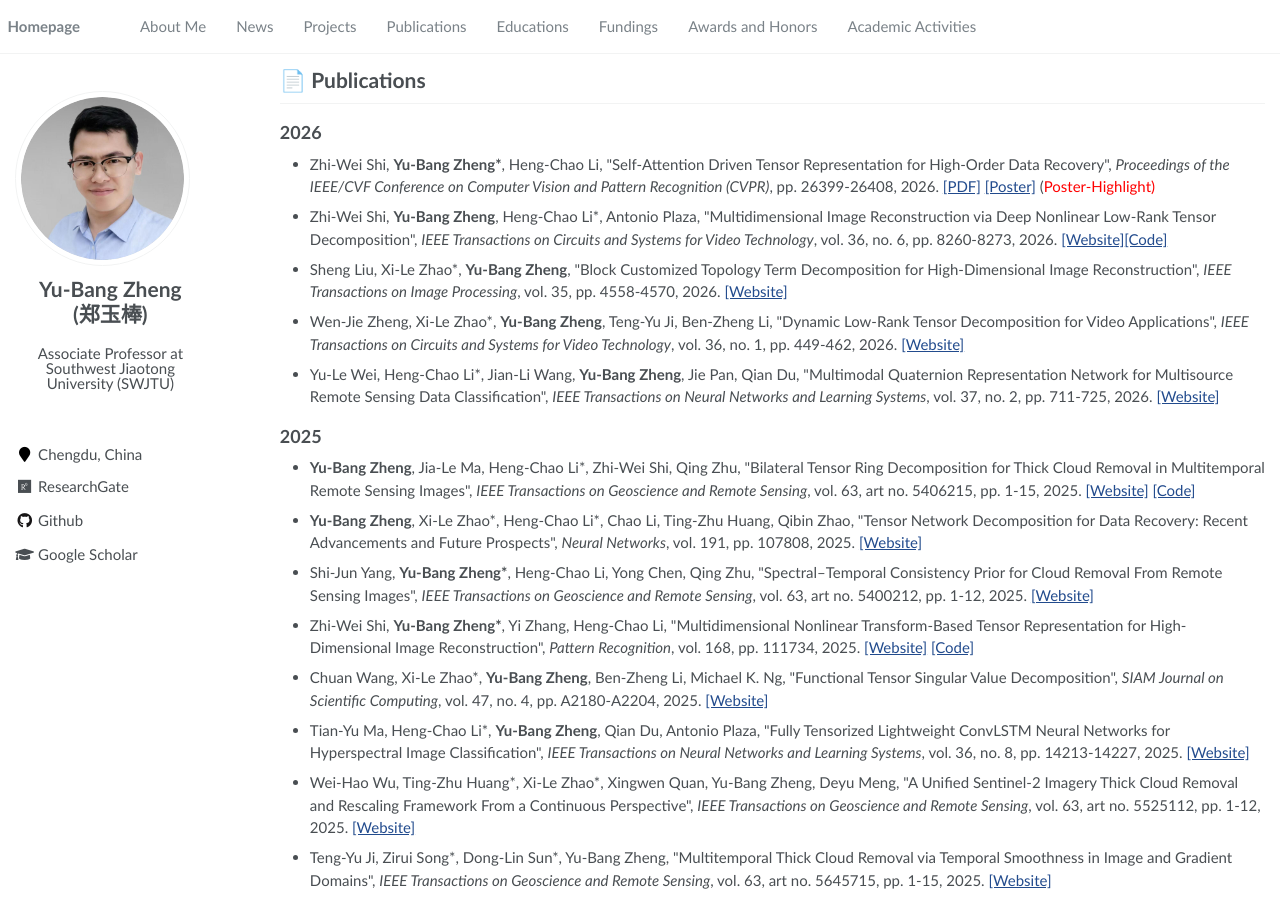
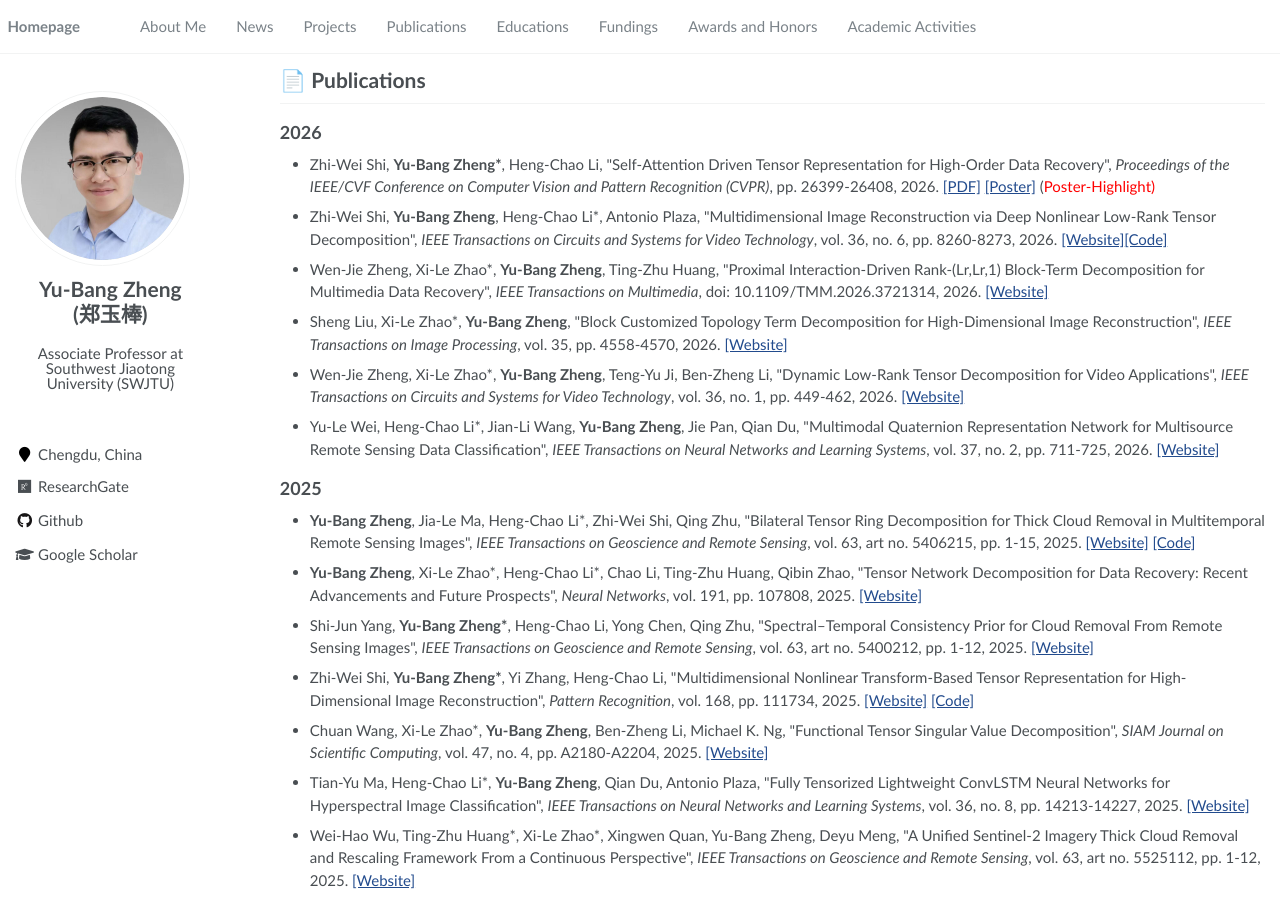
Before and after one commit to YuBangZheng/yubangzheng.github.io, a Jekyll site: the page built from pages/about.md, in a window 1280 px wide and 900 px high, scrolled down 657 px. Built offline with Jekyll 4.4.1, drawn with Linux system fonts in a browser that asks for light colours; a script that is not in the unit is left out.

Commit message:
Update about.md

```diff
--- a/pages/about.md
+++ b/pages/about.md
@@ -68,6 +68,8 @@
 - Zhi-Wei Shi, **Yu-Bang Zheng\***, Heng-Chao Li, \"Self-Attention Driven Tensor Representation for High-Order Data Recovery\", _Proceedings of the IEEE/CVF Conference on Computer Vision and Pattern Recognition (CVPR)_, pp. 26399-26408, 2026. [[PDF]](https://openaccess.thecvf.com/content/CVPR2026/papers/Shi_Self-Attention_Driven_Tensor_Representation_for_High-Order_Data_Recovery_CVPR_2026_paper.pdf) [[Poster]](https://yubangzheng.github.io/papers/Poster_SADTR.pdf) (<span style="color:red">Poster-Highlight)
 
 - Zhi-Wei Shi, **Yu-Bang Zheng**, Heng-Chao Li\*, Antonio Plaza, \"Multidimensional Image Reconstruction via Deep Nonlinear Low-Rank Tensor Decomposition\", _IEEE Transactions on Circuits and Systems for Video Technology_, vol. 36, no. 6, pp. 8260-8273, 2026. [[Website]](https://ieeexplore.ieee.org/document/11386834)[[Code]](https://yubangzheng.github.io/codes/code_DNLRTD_demo.zip)
+
+- Wen-Jie Zheng, Xi-Le Zhao\*, **Yu-Bang Zheng**, Ting-Zhu Huang, \"Proximal Interaction-Driven Rank-(Lr,Lr,1) Block-Term Decomposition for Multimedia Data Recovery\", _IEEE Transactions on Multimedia_, doi: 10.1109/TMM.2026.3721314, 2026. [[Website]](https://ieeexplore.ieee.org/abstract/document/11643557)
 
 - Sheng Liu, Xi-Le Zhao\*, **Yu-Bang Zheng**, \"Block Customized Topology Term Decomposition for High-Dimensional Image Reconstruction\", _IEEE Transactions on Image Processing_, vol. 35, pp. 4558-4570, 2026. [[Website]](https://ieeexplore.ieee.org/document/11493979)
 
```
